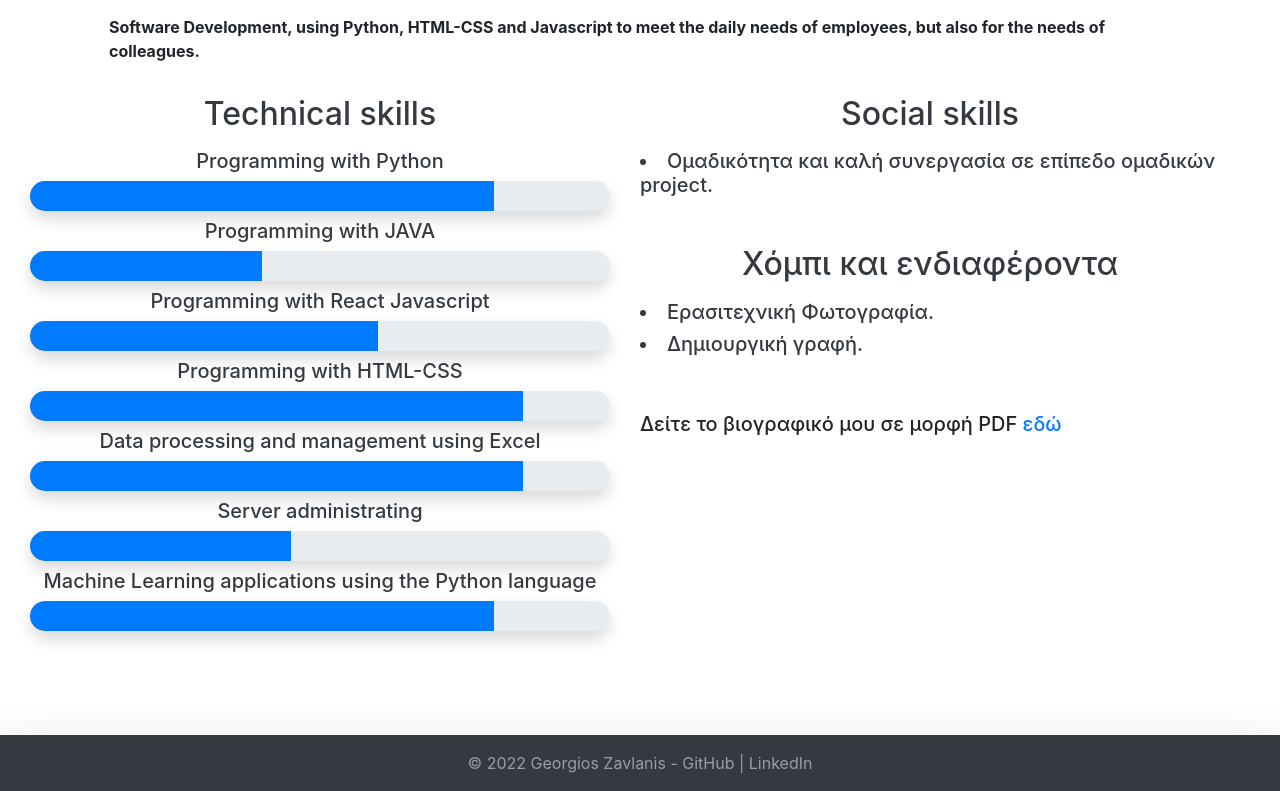
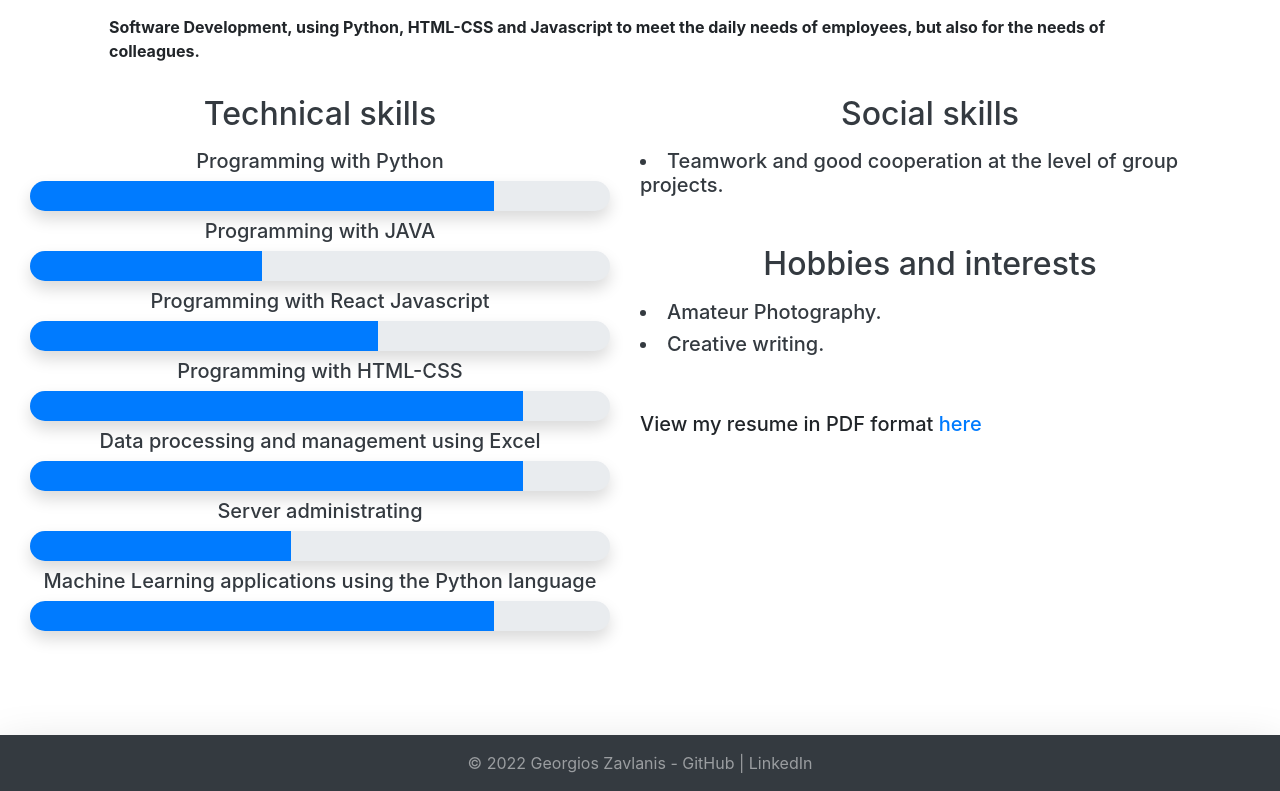
Before and after one commit to gzavlanis/gzavlanis.github.io, a plain HTML site: page index-en.html in a window 1280 px wide. Shown: the part 1430-2221 px from the top of the page. Drawn offline with Linux system fonts and the light colour scheme.

Commit message:
Update index-en.html

```diff
--- a/index-en.html
+++ b/index-en.html
@@ -160,12 +160,12 @@
                 </div>
                 <div class= "col-md mb-5 mt-3">
                     <h2 class= "text-center text-dark mb-3">Social skills</h2>
-                    <li class= "text-dark h5">Ομαδικότητα και καλή συνεργασία σε επίπεδο ομαδικών project.</li>
-                    <h2 class= "text-center text-dark mb-3 mt-5">Χόμπι και ενδιαφέροντα</h2>
-                    <li class= "text-dark h5">Ερασιτεχνική Φωτογραφία.</li>
-                    <li class= "text-dark h5">Δημιουργική γραφή.</li>
+                    <li class= "text-dark h5">Teamwork and good cooperation at the level of group projects.</li>
+                    <h2 class= "text-center text-dark mb-3 mt-5">Hobbies and interests</h2>
+                    <li class= "text-dark h5">Amateur Photography.</li>
+                    <li class= "text-dark h5">Creative writing.</li>
                     <h5 class= "pt-5">
-                        Δείτε το βιογραφικό μου σε μορφή PDF <a href= "Βιογραφικό Γεώργιος Ζαβλάνης (1).pdf">εδώ</a>
+                        View my resume in PDF format <a href= "Βιογραφικό Γεώργιος Ζαβλάνης (1).pdf">here</a>
                     </h5>
                 </div>
             </div>
```
